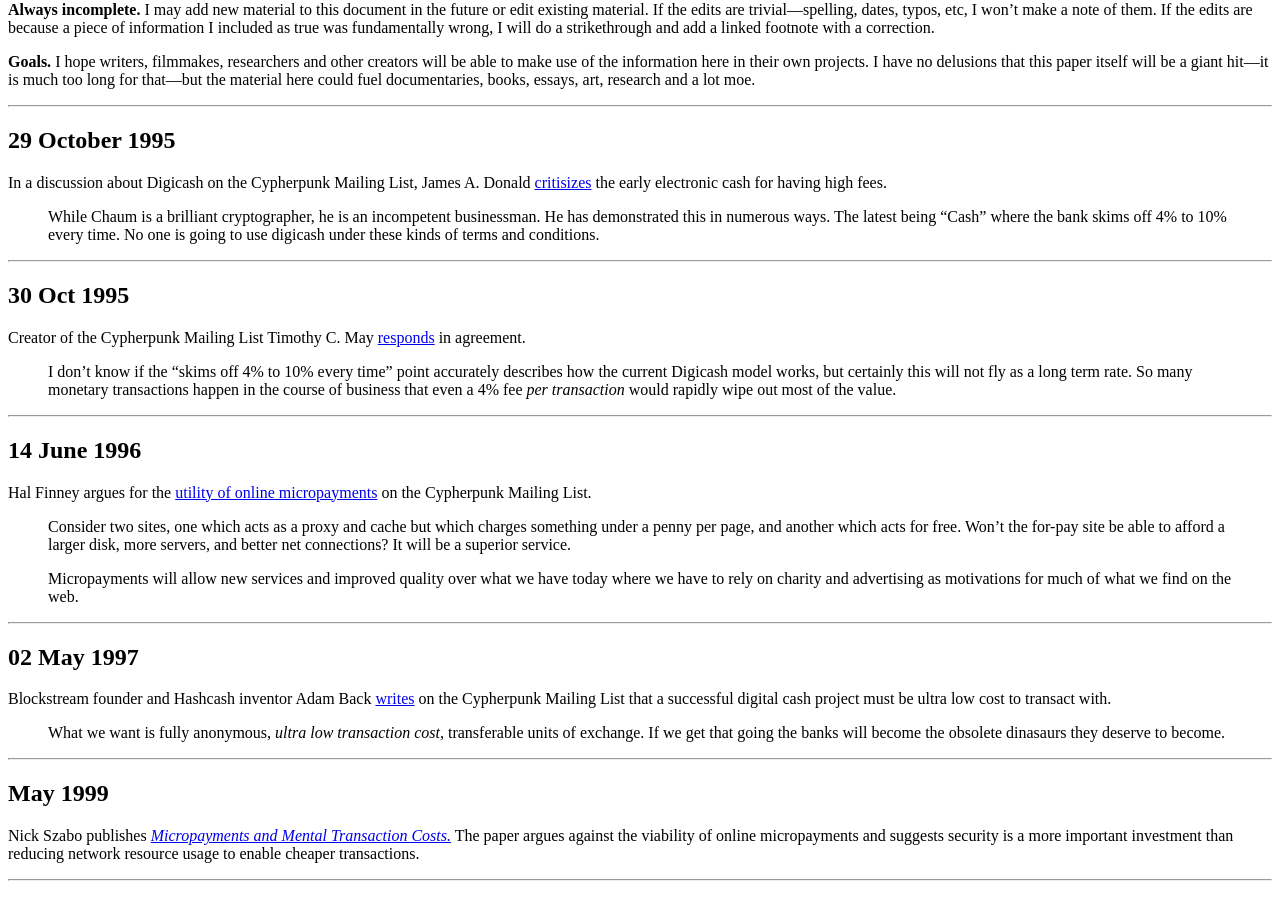
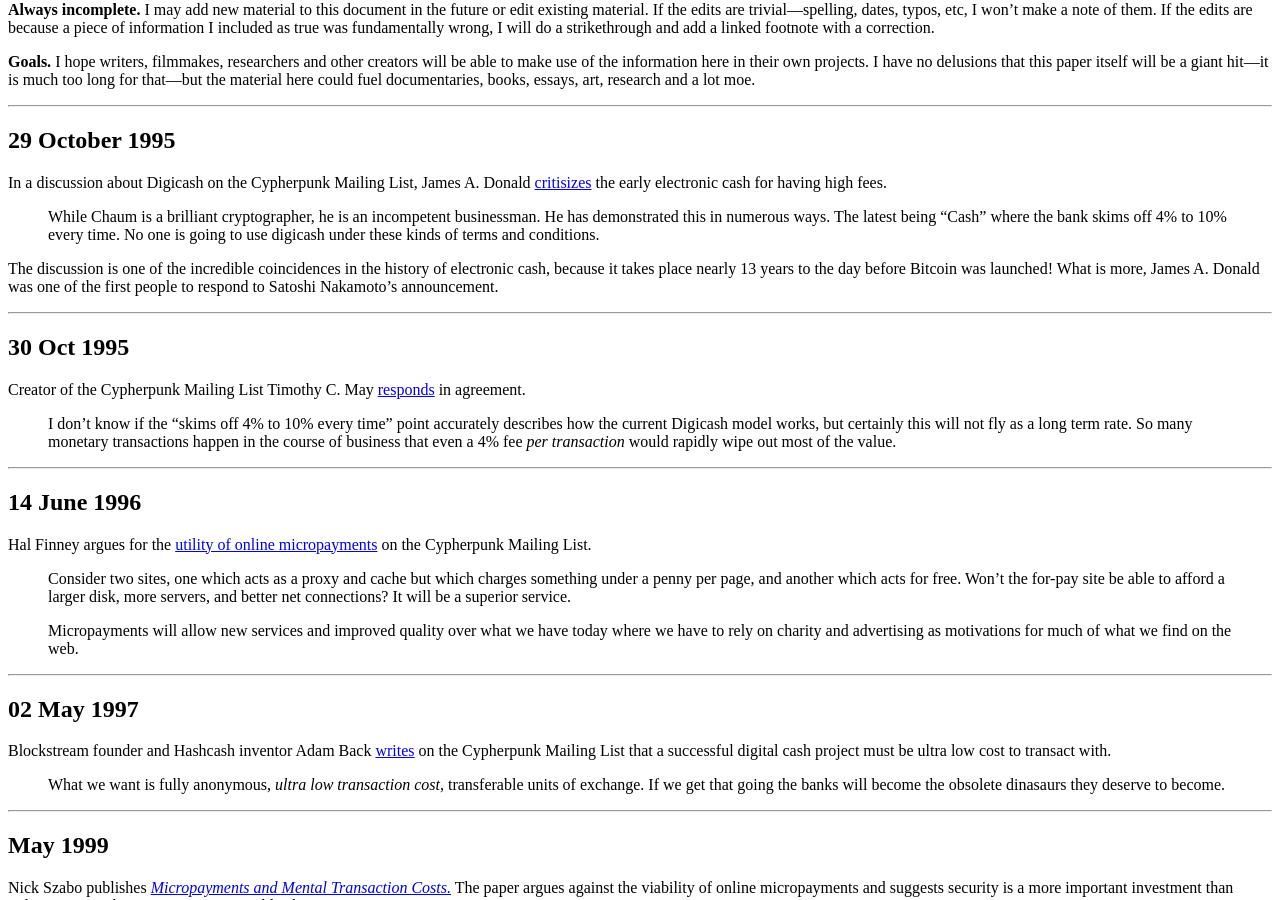
Before and after one commit to derykmakgill/website, a Jekyll site: the page built from testbtc.md, in a window 1280 px wide and 900 px high, scrolled down 567 px. Built offline with Jekyll 4.4.1, drawn with Linux system fonts in a browser that asks for light colours; a script that is not in the unit is left out.

Commit message:
Update testbtc.md

```diff
--- a/testbtc.md
+++ b/testbtc.md
@@ -31,6 +31,8 @@
 
 >While Chaum is a brilliant cryptographer, he is an incompetent businessman. He has demonstrated this in numerous ways. The latest being "Cash" where the bank skims off 4% to 10% every time. No one is going to use digicash under these kinds of terms and
 conditions.
+
+The discussion is one of the incredible coincidences in the history of electronic cash, because it takes place nearly 13 years to the day before Bitcoin was launched! What is more, James A. Donald was one of the first people to respond to Satoshi Nakamoto's announcement.
 
 ---
 
```
